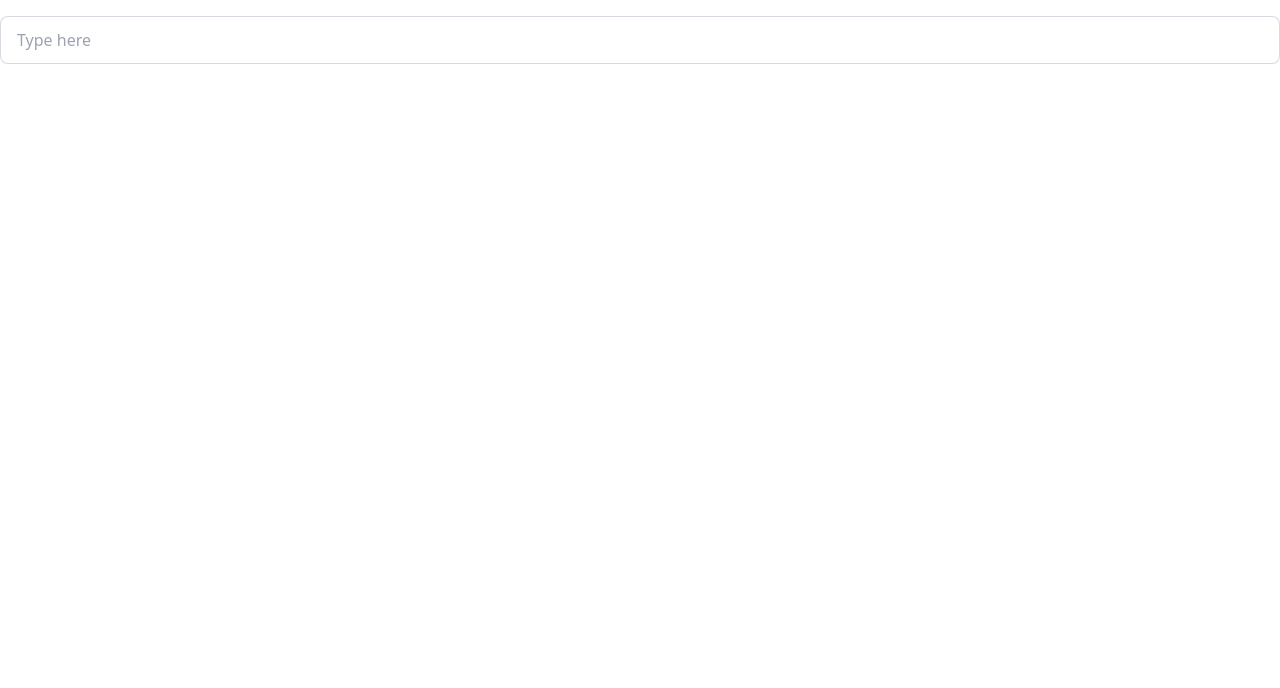
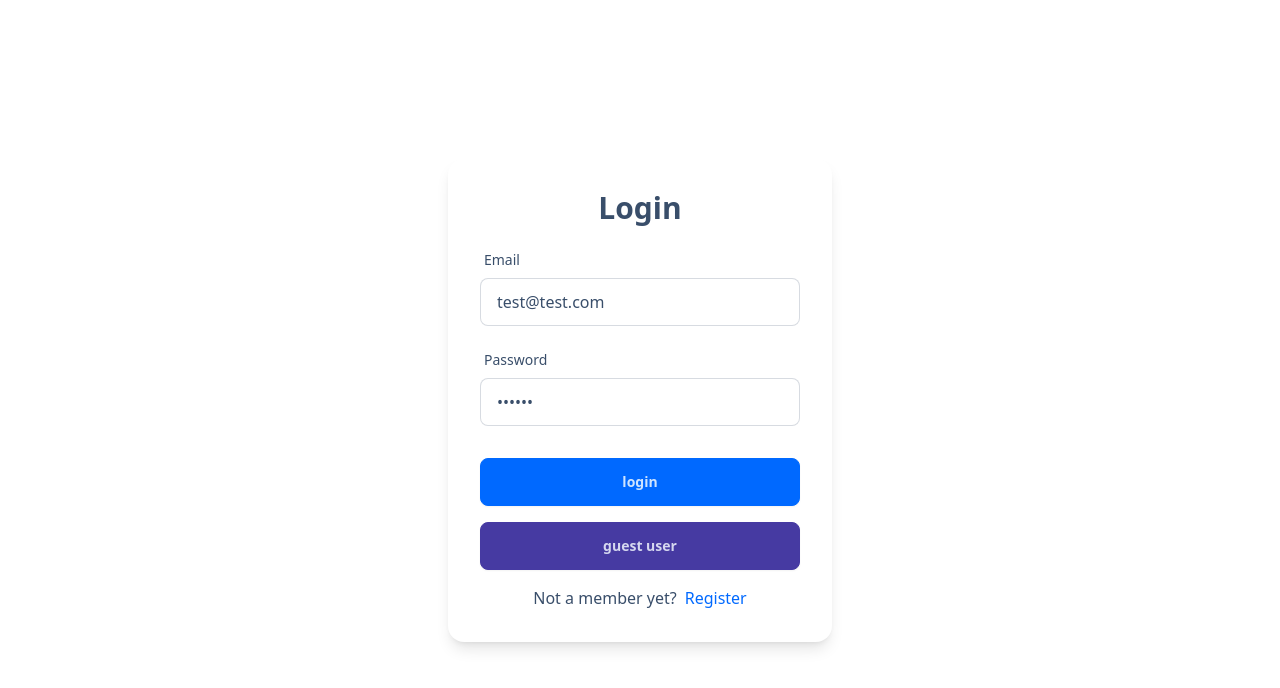
Before and after one commit to CR7sewey/comfy-store-react, a React (Vite) app in the folder vite-project/: page /login in a window 1280 px wide. Shown: the top 688 px of the page. Built offline with nearby package versions, Linux system fonts and the light colour scheme.

Commit message:
Login page and Submit Button

```diff
--- a/vite-project/src/Components/FormInput.jsx
+++ b/vite-project/src/Components/FormInput.jsx
@@ -2,7 +2,6 @@ import React from "react";
 
 const FormInput = ({ label, name, type, defaultValue }) => {
   return (
-    <form>
     <div className="form-control">
       <label className="label">
         <span className="label-text">{label}</span>
@@ -10,12 +9,11 @@ const FormInput = ({ label, name, type, defaultValue }) => {
       <input
         type={type}
         name={name}
-          value={defaultValue}
+        defaultValue={defaultValue}
         placeholder="Type here"
         className="input input-bordered"
       />
     </div>
-    </form>
   );
 };
 
--- /dev/null
+++ b/vite-project/src/Components/SubmitBtn.jsx
@@ -0,0 +1,24 @@
+import React from "react";
+import { useNavigation } from "react-router-dom";
+
+const SubmitBtn = ({ text }) => {
+  const navigation = useNavigation();
+  const isSubmitting = navigation.state === "submitting";
+  return (
+    <button
+      type="submit"
+      className="btn btn-primary btn-block"
+      disabled={isSubmitting}
+    >
+      {isSubmitting ? (
+        <span className="loading loading-spinner">sending ...</span>
+      ) : text ? (
+        text
+      ) : (
+        "submit"
+      )}
+    </button>
+  );
+};
+
+export default SubmitBtn;
--- a/vite-project/src/Components/index.jsx
+++ b/vite-project/src/Components/index.jsx
@@ -1,2 +1,3 @@
 export { default as FormInput } from "./FormInput";
 export { default as Navbar } from "./Navbar";
+export { default as SubmitBtn } from "./SubmitBtn";
--- a/vite-project/src/Pages/Login.jsx
+++ b/vite-project/src/Pages/Login.jsx
@@ -1,11 +1,50 @@
 import React from "react";
-import { FormInput } from "../Components";
+import { FormInput, SubmitBtn } from "../Components";
+import { Form, Link } from "react-router-dom";
+
+const loginFields = [
+  {
+    type: "email",
+    label: "Email",
+    name: "email",
+    defaultValue: "test@test.com",
+    id: 1,
+  },
+  {
+    type: "password",
+    label: "Password",
+    name: "password",
+    defaultValue: "secret",
+    id: 2,
+  },
+];
 
 const Login = () => {
   return (
-    <div>
-      <FormInput />
-    </div>
+    <section className="h-screen grid place-items-center">
+      <Form
+        method="POST"
+        className="card w-96 p-8 bg-base-100 shadow-lg flex flex-col gap-y-4"
+      >
+        <h4 className="text-center text-3xl font-bold">Login</h4>
+        {loginFields.map((values, index) => {
+          return <FormInput {...values} key={index} />;
+        })}
+        <div className="mt-4">
+          <SubmitBtn text="login" />
+        </div>
+        <button className="btn btn-secondary btn-block">guest user</button>
+        <p className="text-center">
+          Not a member yet?
+          <Link
+            to="/register"
+            className="ml-2 link link-hover link-primary capitalize"
+          >
+            register
+          </Link>
+        </p>
+      </Form>
+    </section>
   );
 };
 
```
Also changed, not shown: 1 other file (tests, documents, lock files or other folders). Lines whose indentation alone changed are shown as unchanged.
